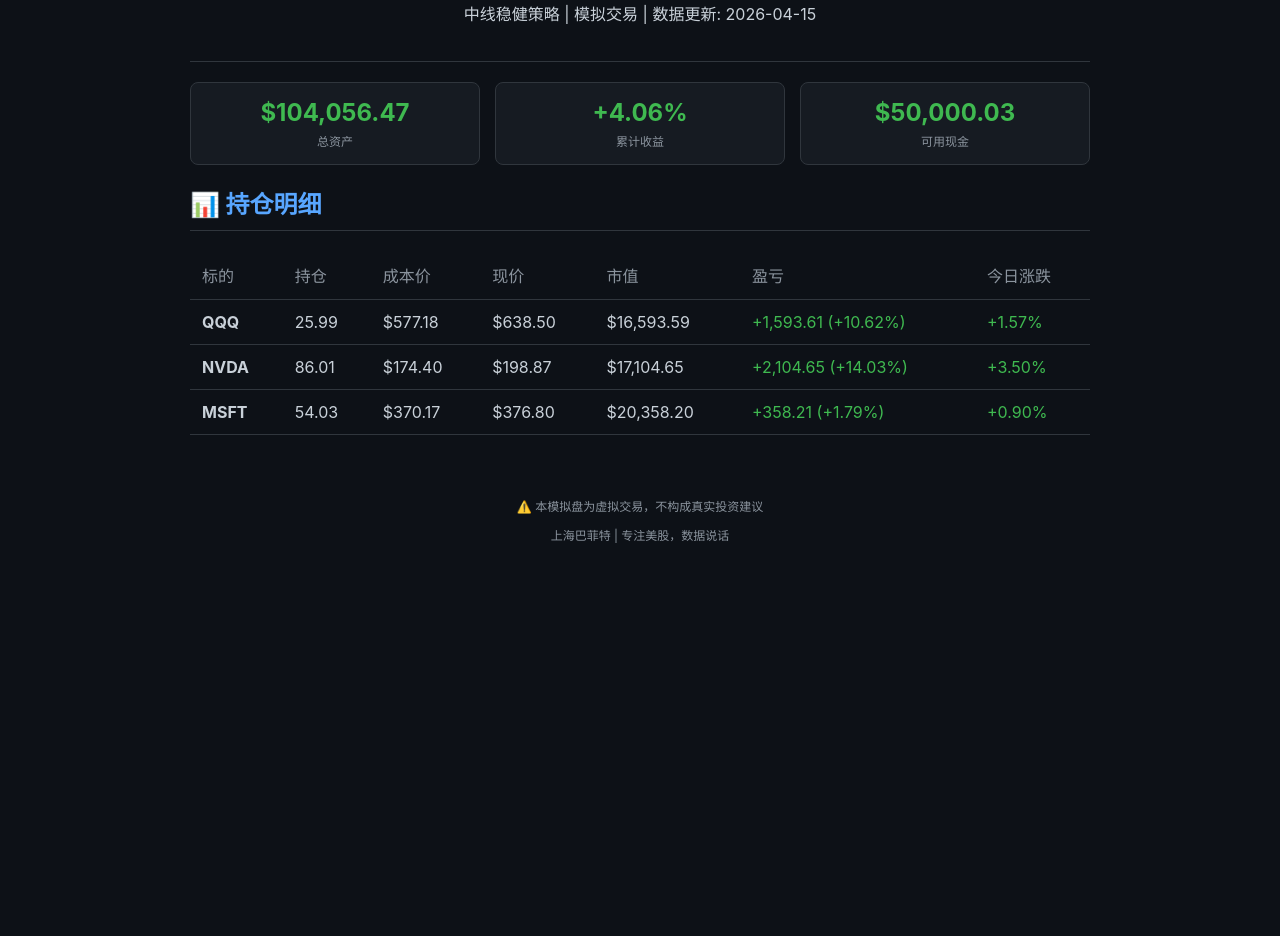
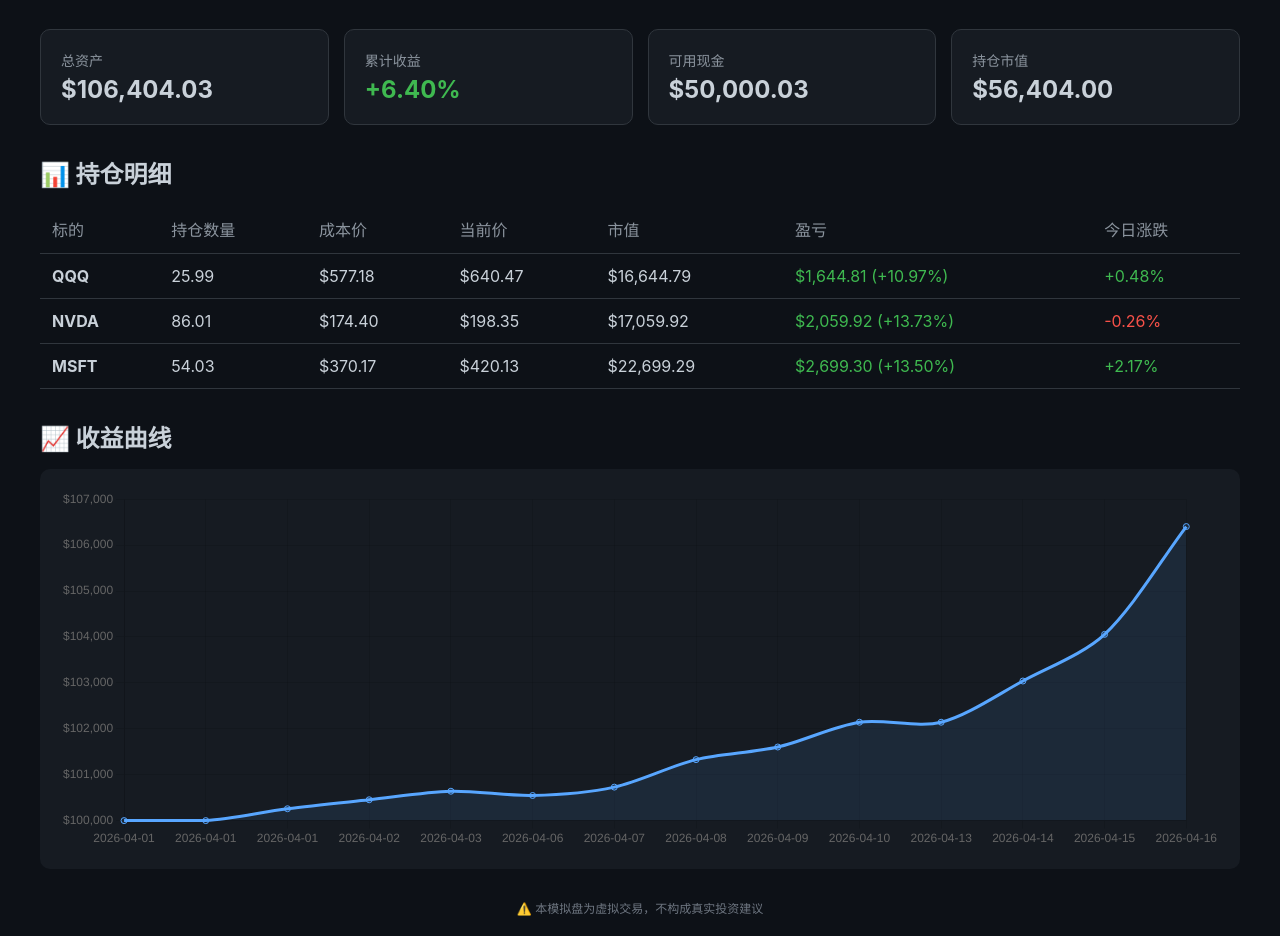
Before and after one commit to Brianna0709/stock-sim, a plain HTML site: page index.html in a window 1280 px wide. Shown: the part 101-1037 px from the top of the page. Before the commit the page ends 800 px from the top, so only its background shows below. Drawn offline with nearby package versions, Linux system fonts and the light colour scheme.

Commit message:
Update: 2026-04-16收盘复盘 | 总资产06,404 (+6.40%)

```diff
--- a/index.html
+++ b/index.html
@@ -1,82 +1,98 @@
 <!DOCTYPE html>
-<html>
+<html lang="zh-CN">
 <head>
     <meta charset="UTF-8">
-<title>美股模拟盘 | 上海巴菲特</title>
+    <meta name="viewport" content="width=device-width, initial-scale=1.0">
+    <title>美股模拟盘 - 上海巴菲特</title>
+    <script src="https://cdn.jsdelivr.net/npm/chart.js"></script>
     <style>
-body { font-family: -apple-system, BlinkMacSystemFont, 'Segoe UI', sans-serif; max-width: 900px; margin: 0 auto; padding: 20px; background: #0d1117; color: #c9d1d9; }
-.header { text-align: center; padding: 20px; border-bottom: 1px solid #30363d; }
-.header h1 { color: #58a6ff; margin: 0; }
-.stats { display: grid; grid-template-columns: repeat(3, 1fr); gap: 15px; margin: 20px 0; }
-.stat-card { background: #161b22; padding: 15px; border-radius: 8px; border: 1px solid #30363d; text-align: center; }
-.stat-card .value { font-size: 24px; font-weight: bold; color: #3fb950; }
-.stat-card .label { font-size: 12px; color: #8b949e; margin-top: 5px; }
-.positions { margin-top: 20px; }
-.positions h2 { color: #58a6ff; border-bottom: 1px solid #30363d; padding-bottom: 10px; }
-table { width: 100%; border-collapse: collapse; margin-top: 10px; }
-th, td { padding: 12px; text-align: left; border-bottom: 1px solid #30363d; }
-th { color: #8b949e; font-weight: normal; }
+        * { margin: 0; padding: 0; box-sizing: border-box; }
+        body { font-family: -apple-system, BlinkMacSystemFont, "Segoe UI", Roboto, sans-serif; background: #0d1117; color: #c9d1d9; padding: 20px; }
+        .container { max-width: 1200px; margin: 0 auto; }
+        h1 { color: #58a6ff; text-align: center; margin-bottom: 10px; }
+        .subtitle { text-align: center; color: #8b949e; margin-bottom: 30px; }
+        .stats-grid { display: grid; grid-template-columns: repeat(auto-fit, minmax(200px, 1fr)); gap: 15px; margin-bottom: 30px; }
+        .stat-card { background: #161b22; border-radius: 10px; padding: 20px; border: 1px solid #30363d; }
+        .stat-label { color: #8b949e; font-size: 14px; margin-bottom: 5px; }
+        .stat-value { font-size: 24px; font-weight: bold; }
         .positive { color: #3fb950; }
         .negative { color: #f85149; }
-.footer { text-align: center; margin-top: 30px; padding: 20px; color: #8b949e; font-size: 12px; }
+        .positions-table { width: 100%; border-collapse: collapse; margin-bottom: 30px; }
+        .positions-table th, .positions-table td { padding: 12px; text-align: left; border-bottom: 1px solid #30363d; }
+        .positions-table th { color: #8b949e; font-weight: normal; }
+        .chart-container { background: #161b22; border-radius: 10px; padding: 20px; margin-bottom: 30px; height: 400px; }
+        .footer { text-align: center; color: #6e7681; font-size: 12px; }
     </style>
 </head>
 <body>
-<div class="header">
+    <div class="container">
         <h1>📈 美股模拟盘 | 上海巴菲特</h1>
-<p>中线稳健策略 | 模拟交易 | 数据更新: 2026-04-15</p>
-</div>
-
-<div class="stats">
+        <p class="subtitle">最后更新: 2026-04-17 06:04</p>
+        <div class="stats-grid">
             <div class="stat-card">
-<div class="value">$104,056.47</div>
-<div class="label">总资产</div>
+                <div class="stat-label">总资产</div>
+                <div class="stat-value">$106,404.03</div>
             </div>
             <div class="stat-card">
-<div class="value positive">+4.06%</div>
-<div class="label">累计收益</div>
+                <div class="stat-label">累计收益</div>
+                <div class="stat-value positive">+6.40%</div>
             </div>
             <div class="stat-card">
-<div class="value">$50,000.03</div>
-<div class="label">可用现金</div>
+                <div class="stat-label">可用现金</div>
+                <div class="stat-value">$50,000.03</div>
+            </div>
+            <div class="stat-card">
+                <div class="stat-label">持仓市值</div>
+                <div class="stat-value">$56,404.00</div>
             </div>
         </div>
-
-<div class="positions">
-<h2>📊 持仓明细</h2>
-<table>
-<tr><th>标的</th><th>持仓</th><th>成本价</th><th>现价</th><th>市值</th><th>盈亏</th><th>今日涨跌</th></tr>
+        <h2 style="margin-bottom: 15px;">📊 持仓明细</h2>
+        <table class="positions-table">
+            <thead>
                 <tr>
-<td><strong>QQQ</strong></td>
-<td>25.99</td>
-<td>$577.18</td>
-<td>$638.50</td>
-<td>$16,593.59</td>
-<td class="positive">+1,593.61 (+10.62%)</td>
-<td class="positive">+1.57%</td>
-</tr><tr>
-<td><strong>NVDA</strong></td>
-<td>86.01</td>
-<td>$174.40</td>
-<td>$198.87</td>
-<td>$17,104.65</td>
-<td class="positive">+2,104.65 (+14.03%)</td>
-<td class="positive">+3.50%</td>
-</tr><tr>
-<td><strong>MSFT</strong></td>
-<td>54.03</td>
-<td>$370.17</td>
-<td>$376.80</td>
-<td>$20,358.20</td>
-<td class="positive">+358.21 (+1.79%)</td>
-<td class="positive">+0.90%</td>
+                    <th>标的</th>
+                    <th>持仓数量</th>
+                    <th>成本价</th>
+                    <th>当前价</th>
+                    <th>市值</th>
+                    <th>盈亏</th>
+                    <th>今日涨跌</th>
                 </tr>
+            </thead>
+            <tbody>
+                <tr><td><strong>QQQ</strong></td><td>25.99</td><td>$577.18</td><td>$640.47</td><td>$16,644.79</td><td class="positive">$1,644.81 (+10.97%)</td><td class="positive">+0.48%</td></tr>
+<tr><td><strong>NVDA</strong></td><td>86.01</td><td>$174.40</td><td>$198.35</td><td>$17,059.92</td><td class="positive">$2,059.92 (+13.73%)</td><td class="negative">-0.26%</td></tr>
+<tr><td><strong>MSFT</strong></td><td>54.03</td><td>$370.17</td><td>$420.13</td><td>$22,699.29</td><td class="positive">$2,699.30 (+13.50%)</td><td class="positive">+2.17%</td></tr>
+            </tbody>
         </table>
+        <h2 style="margin-bottom: 15px;">📈 收益曲线</h2>
+        <div class="chart-container">
+            <canvas id="equityChart"></canvas>
         </div>
-
-<div class="footer">
-<p>⚠️ 本模拟盘为虚拟交易，不构成真实投资建议</p>
-<p>上海巴菲特 | 专注美股，数据说话</p>
+        <p class="footer">⚠️ 本模拟盘为虚拟交易，不构成真实投资建议</p>
     </div>
+    <script>
+        const ctx = document.getElementById('equityChart').getContext('2d');
+        new Chart(ctx, {
+            type: 'line',
+            data: {
+                labels: ["2026-04-01", "2026-04-01", "2026-04-01", "2026-04-02", "2026-04-03", "2026-04-06", "2026-04-07", "2026-04-08", "2026-04-09", "2026-04-10", "2026-04-13", "2026-04-14", "2026-04-15", "2026-04-16"],
+                datasets: [{
+                    label: '总资产',
+                    data: [100000, 100000.0, 100258.2, 100453.59, 100639.8, 100546.99, 100729.31, 101327.78, 101602.89, 102142.49, 102142.49, 103040.21, 104056.47, 106404.03],
+                    borderColor: '#58a6ff',
+                    backgroundColor: 'rgba(88, 166, 255, 0.1)',
+                    fill: true,
+                    tension: 0.3
+                }]
+            },
+            options: {
+                responsive: true,
+                maintainAspectRatio: false,
+                plugins: { legend: { display: false } },
+                scales: { y: { beginAtZero: false, ticks: { callback: function(value) { return '$' + value.toLocaleString(); } } } }
+            }
+        });
+    </script>
 </body>
 </html>
```
Lines whose indentation alone changed are shown as unchanged.
